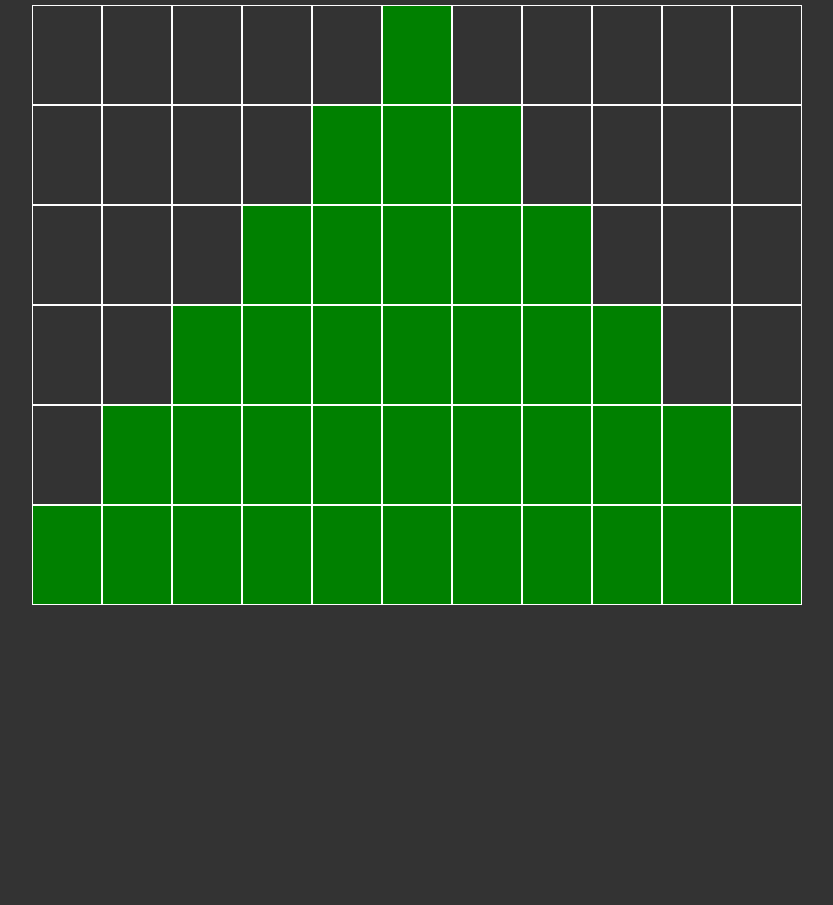
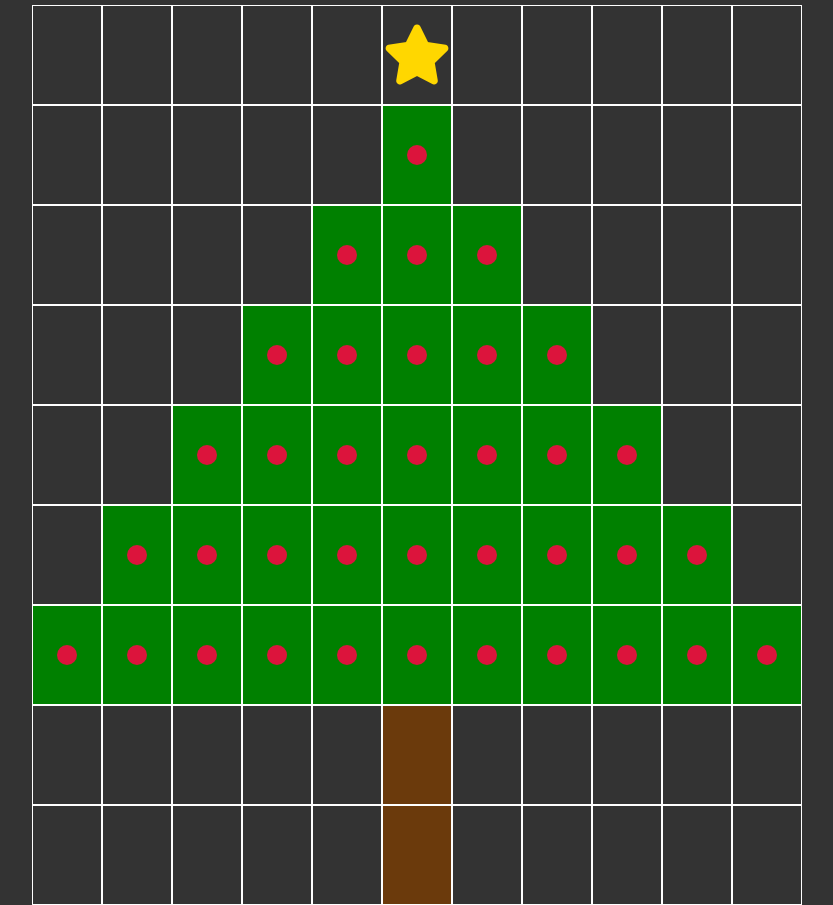
Before and after one commit to bealabea/christmas-tree-js, a plain HTML site: page index.html in a window 1280 px wide. Shown: the part 123-1028 px from the top of the page, without its empty margins (223-1056 px from the left). Before the commit the page ends 800 px from the top, so only its background shows below. Drawn offline with nearby package versions, Linux system fonts and the light colour scheme; a web font is replaced by a local one.

Commit message:
for loop, tree's trunk and star

```diff
--- a/css/style.css
+++ b/css/style.css
@@ -4,12 +4,12 @@ body {
 }
 
 h1 {
-    font-family: 'The Nautigal', cursive;
+  font-family: "The Nautigal", cursive;
   font-size: 100px;
   color: #fff;
 }
 
-#output{
+#output {
   width: 770px;
   margin: 0 auto;
 }
@@ -18,8 +18,30 @@ h1 {
   width: 70px;
   height: 100px;
   border: 1px solid #fff;
+  display: flex;
+  justify-content: center;
+  align-items: center;
 }
 
-.colored{
+.balls-box {
+  height: 20px;
+  width: 20px;
+  border-radius: 50%;
+  background-color: crimson;
+}
+
+.colored {
   background-color: green;
 }
+
+.brown {
+  background-color: rgb(107, 58, 12);
+}
+
+.star-box::after {
+    font-size: 60px;
+    content: "\f005";
+    font-family: "Font Awesome 5 Free";
+    font-weight: 800;
+    color: gold;
+  }
--- a/index.html
+++ b/index.html
@@ -1,24 +1,37 @@
 <!DOCTYPE html>
 <html lang="en">
-<head>
-    <meta charset="UTF-8">
-    <meta http-equiv="X-UA-Compatible" content="IE=edge">
-    <meta name="viewport" content="width=device-width, initial-scale=1.0">
-    <link rel="preconnect" href="https://fonts.googleapis.com">
-    <link rel="preconnect" href="https://fonts.gstatic.com" crossorigin>
-    <link href="https://fonts.googleapis.com/css2?family=The+Nautigal&display=swap" rel="stylesheet">
-    <link href="https://cdn.jsdelivr.net/npm/bootstrap@5.0.2/dist/css/bootstrap.min.css" rel="stylesheet" integrity="sha384-EVSTQN3/azprG1Anm3QDgpJLIm9Nao0Yz1ztcQTwFspd3yD65VohhpuuCOmLASjC" crossorigin="anonymous">
-    <link rel="stylesheet" href="css/style.css">
+  <head>
+    <meta charset="UTF-8" />
+    <meta http-equiv="X-UA-Compatible" content="IE=edge" />
+    <meta name="viewport" content="width=device-width, initial-scale=1.0" />
+    <link rel="preconnect" href="https://fonts.googleapis.com" />
+    <link rel="preconnect" href="https://fonts.gstatic.com" crossorigin />
+    <link
+      href="https://fonts.googleapis.com/css2?family=The+Nautigal&display=swap"
+      rel="stylesheet"
+    />
+    <link
+      href="https://cdn.jsdelivr.net/npm/bootstrap@5.0.2/dist/css/bootstrap.min.css"
+      rel="stylesheet"
+      integrity="sha384-EVSTQN3/azprG1Anm3QDgpJLIm9Nao0Yz1ztcQTwFspd3yD65VohhpuuCOmLASjC"
+      crossorigin="anonymous"
+    />
+    <link
+      rel="stylesheet"
+      href="https://use.fontawesome.com/releases/v5.7.1/css/all.css"
+      integrity="sha384-fnmOCqbTlWIlj8LyTjo7mOUStjsKC4pOpQbqyi7RrhN7udi9RwhKkMHpvLbHG9Sr"
+      crossorigin="anonymous"
+    />
+    <link rel="stylesheet" href="css/style.css" />
     <title>Christmas Tree</title>
-</head>
-<body>
+  </head>
+  <body>
     <header class="container d-flex justify-content-center">
-        <h1>Christmas Tree</h1>
+      <h1>Christmas Tree</h1>
     </header>
 
     <div id="output" class="d-flex justify-content-center flex-wrap"></div>
 
     <script src="./js/script.js"></script>
-
-</body>
+  </body>
 </html>
--- a/js/script.js
+++ b/js/script.js
@@ -1,16 +1,76 @@
-let outputHtml = document.getElementById('output');
+// function createBox(stampHtml){
+//     let box = document.createElement('div');
+//     box.classList.add('box-style');
+//     stampHtml.append(box);
+//     return box;
+// }
 
-let startIndex = 5
+// function createGrid(x, y, row, column, style) {
+//   let startIndex = x;
+//   let endIndex = y;
+//   for (let i = 0; i < row; i++) {
+//     for (let j = 0; j < column; j++) {
+//       let box = document.createElement("div");
+//       box.classList.add("box-style");
+//       outputHtml.append(box);
+//       if (j >= startIndex && j <= endIndex) {
+//         box.classList.add(style);
+//         let boxInside = document.createElement("div");
+//         box.append(boxInside);
+//       }
+//     }
+//     startIndex--;
+//     endIndex++;
+//   }
+
+//   boxInside.classList.add()
+// }
+
+let outputHtml = document.getElementById("output");
+
+let starIndex = 5;
+for (let k = 0; k < 1; k++) {
+  for (let j = 0; j < 11; j++) {
+    let box = document.createElement("div");
+    box.classList.add("box-style");
+    outputHtml.append(box);
+    if (j === starIndex) {
+      // Dichiaro boxInside, creando un elemento
+      let boxInside = document.createElement("div");
+      boxInside.classList.add("star-box");
+      // Lo stampo dentro il box principale
+      box.append(boxInside);
+    }
+  }
+}
+
+let startIndex = 5;
 let endIndex = 5;
 for (let i = 0; i < 6; i++) {
-  for(let j =0; j < 11; j++) {
-    let box = document.createElement('div');
-    box.classList.add('box-style');
+  for (let j = 0; j < 11; j++) {
+    let box = document.createElement("div");
+    box.classList.add("box-style");
     outputHtml.append(box);
-    if(j >= startIndex && j <= endIndex){
-      box.classList.add('colored');
+    if (j >= startIndex && j <= endIndex) {
+      box.classList.add("colored");
+      let boxInside = document.createElement("div");
+      boxInside.classList.add("balls-box");
+      box.append(boxInside);
     }
   }
-startIndex--
-endIndex++
+  startIndex--;
+  endIndex++;
 }
+
+startIndex = 5;
+endIndex = 5;
+for (let k = 0; k < 2; k++) {
+  for (let j = 0; j < 11; j++) {
+    let box = document.createElement("div");
+    box.classList.add("box-style");
+    outputHtml.append(box);
+    if (j === startIndex && j === endIndex) {
+      box.classList.add("brown");
+    }
+  }
+}
```
Lines whose indentation alone changed are shown as unchanged.
